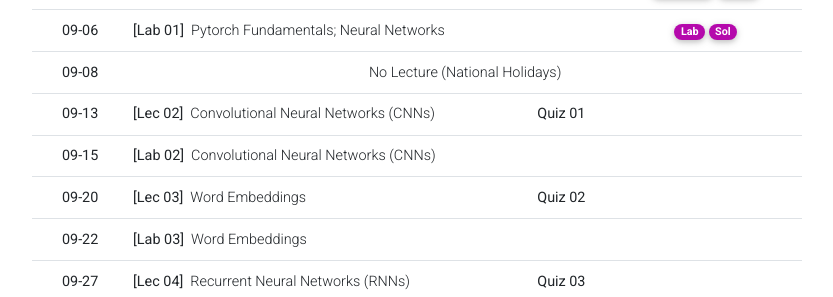
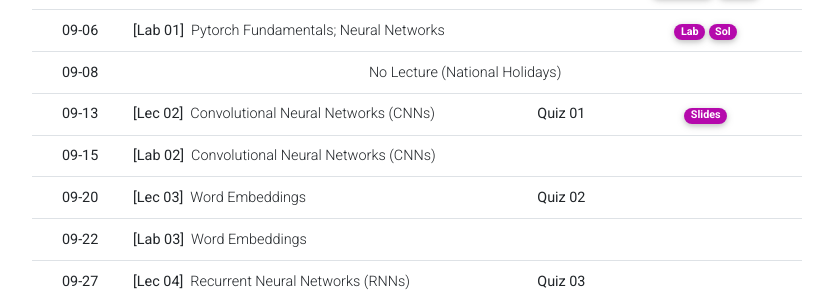
Before and after one commit to Uehwan/Uehwan.github.io, a Jekyll site: the page built from _teaching/aiexplab22fall.md, in a window 1280 px wide and 900 px high, scrolled down 940 px. Shown: the part 152-449 px from the top of the window, without its empty margins (223-1056 px from the left). Built offline with Jekyll 4.4.1, drawn with Linux system fonts in a browser that asks for light colours; nearby versions of some CDN libraries; comment, search, counter and statistics services are not loaded; a style sheet for code colours, icons or effects is not loaded.

Commit message:
class material

```diff
--- a/_teaching/aiexplab22fall.md
+++ b/_teaching/aiexplab22fall.md
@@ -83,7 +83,7 @@
       <td><b>Quiz 01</b></td>
       <td>
         <!--a href="#" target="_blank" class="badge badge-pill" style="background-color:#B509AC;">Recording</a-->
-        <!--a href="#" target="_blank" class="badge badge-pill" style="background-color:#B509AC;">Slides</a-->
+        <a href="https://docs.google.com/presentation/d/1D42Ydo9bUGUZo5DsNFWIsIj-rzxh6HOp9uSqSeQexws/edit?usp=sharing" target="_blank" class="badge badge-pill" style="background-color:#B509AC;">Slides</a>
       </td>
     </tr>
     <tr style="border-bottom: 1.5px solid lightgrey;">
```
